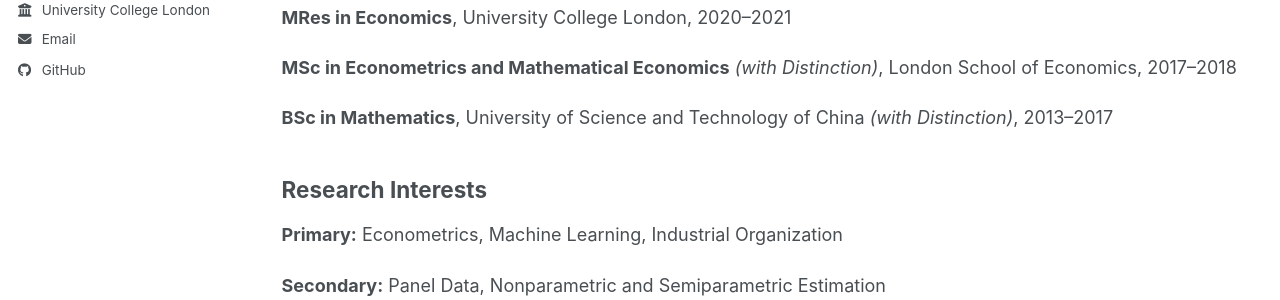
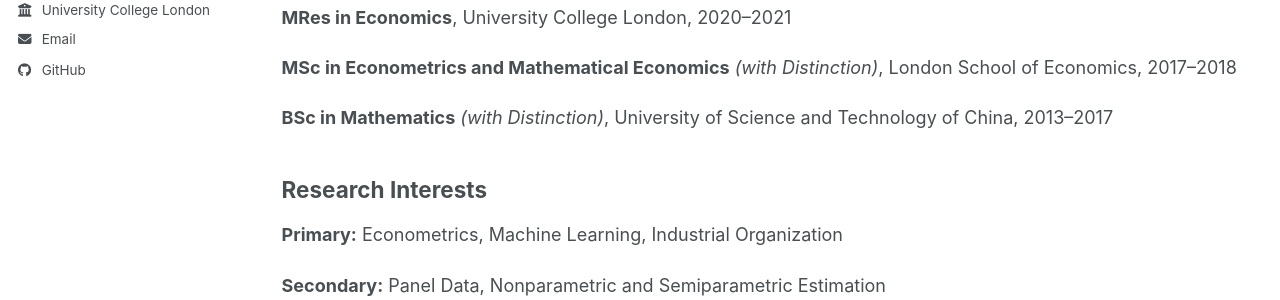
Before and after one commit to huajin-econ/huajin-econ.github.io, a Jekyll site: the page built from _pages/cv.md, in a window 1280 px wide. Shown: the part 338-638 px from the top of the page. Built offline with Jekyll 4.4.1, drawn with Linux system fonts in a browser that asks for light colours; a style sheet for code colours, icons or effects is not loaded.

```diff
--- a/_pages/cv.md
+++ b/_pages/cv.md
@@ -18,7 +18,7 @@ redirect_from:
 
 **MSc in Econometrics and Mathematical Economics** *(with Distinction)*, London School of Economics, 2017–2018<br>
 
-**BSc in Mathematics**, University of Science and Technology of China *(with Distinction)*, 2013–2017<br>
+**BSc in Mathematics** *(with Distinction)*, University of Science and Technology of China, 2013–2017<br>
 
 
 ## Research Interests
```
